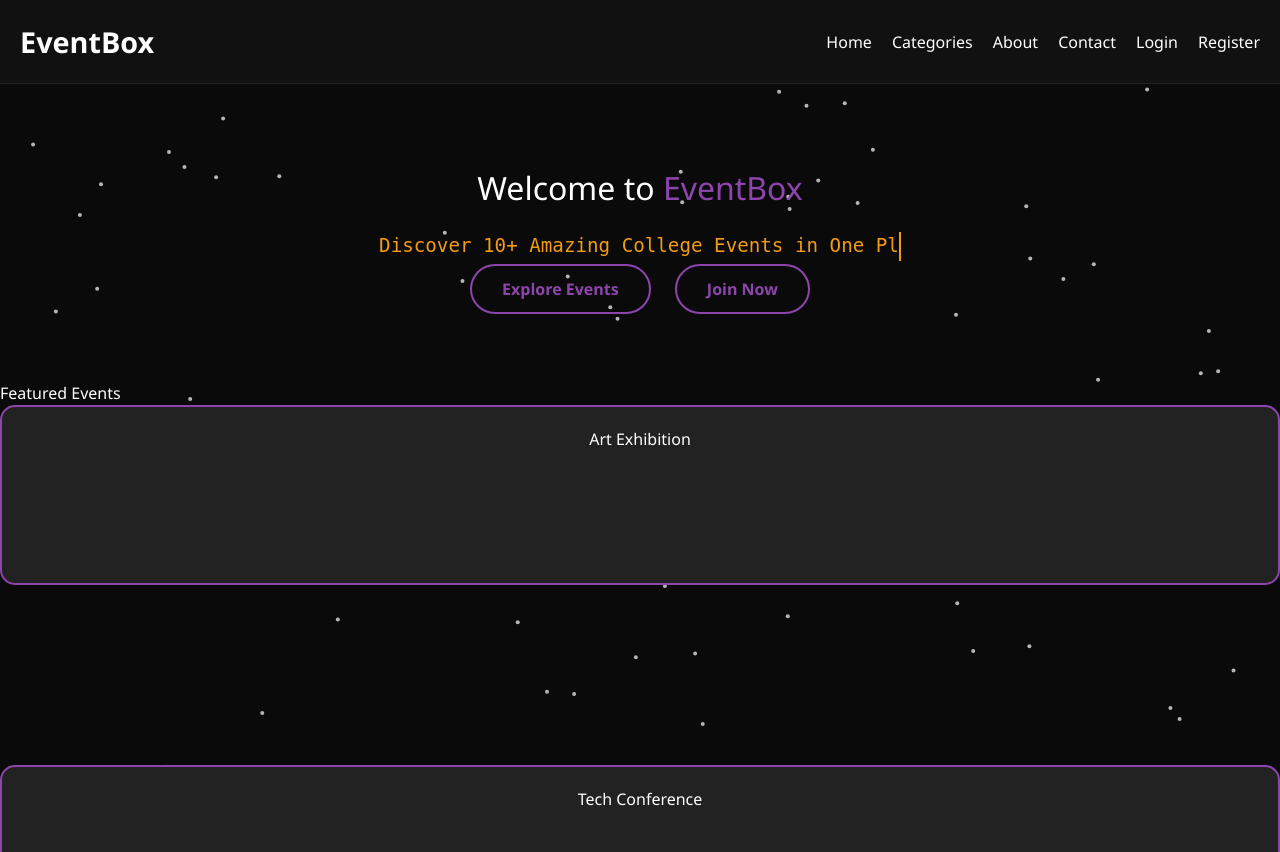
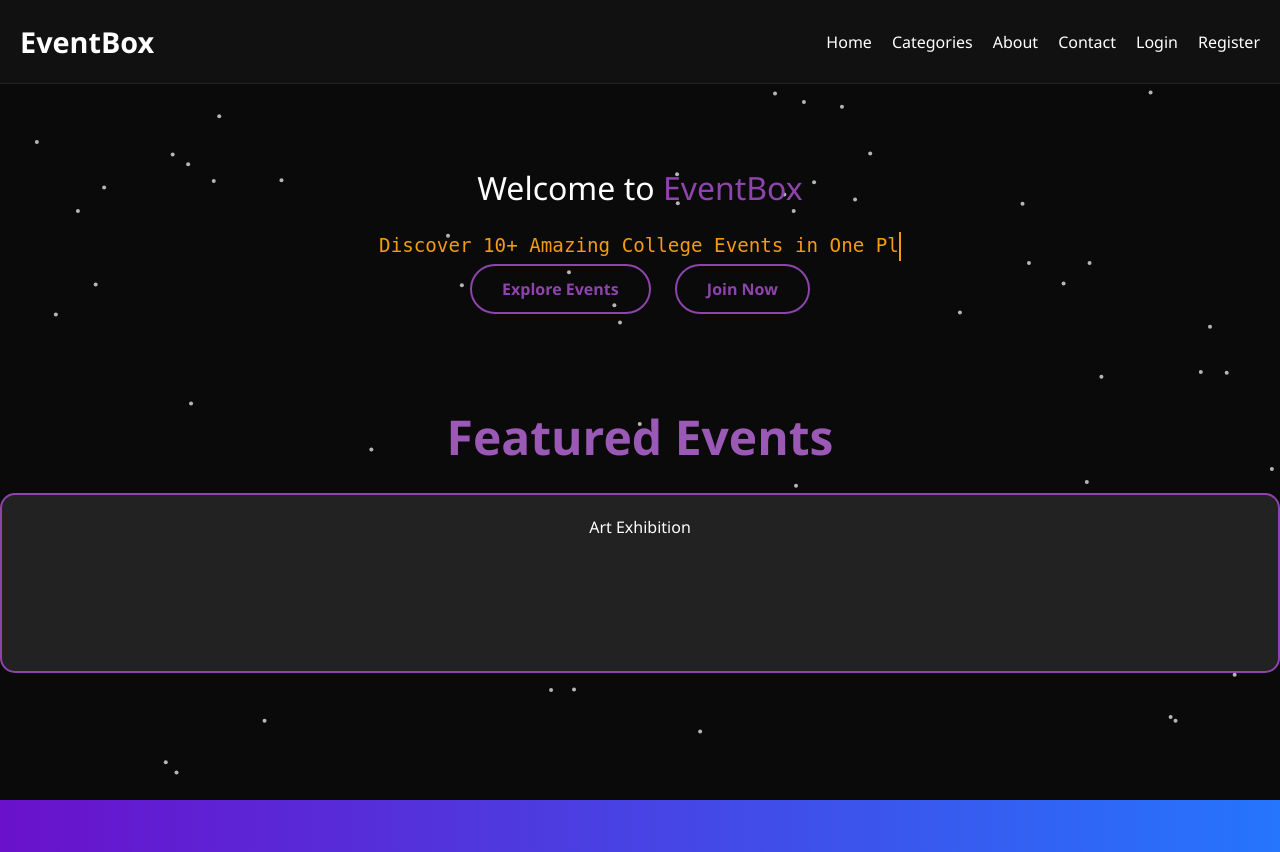
Before and after one commit to Jyoti229/OdooXCGC-EventHive-, a Django app: page / in a window 1280 px wide. Shown: the top 852 px of the page. Run offline with Django 5.2, Linux system fonts and the light colour scheme; some libraries are stand-ins or nearby versions.

Commit message:
update template

```diff
--- a/events/static/css/style.css
+++ b/events/static/css/style.css
@@ -699,3 +699,10 @@ form button:hover {
     font-size: 0.9rem;
     color: #555;
 }
+.featured-heading {
+    text-align: center;      /* Centers the heading */
+    font-size: 3em;          /* Increases the size, adjust as needed */
+    font-weight: bold;       /* Makes it bold */
+    margin: 20px 0;          /* Adds spacing above and below */
+    color: #9b59b6;             /* Optional: change color */
+}
--- a/events/templates/home.html
+++ b/events/templates/home.html
@@ -17,7 +17,7 @@
 <!-- Featured Events -->
 <section class="featured">
     <div class="container">
-        <h2>Featured Events</h2>
+       <h1 class="featured-heading">Featured Events</h1>
         <div class="Event-grid">
             <!-- Event 1: Art Exhibition -->
             <div class="Event-card">
```
Also changed, not shown: events/templates/about.html (+12 -18 lines).
